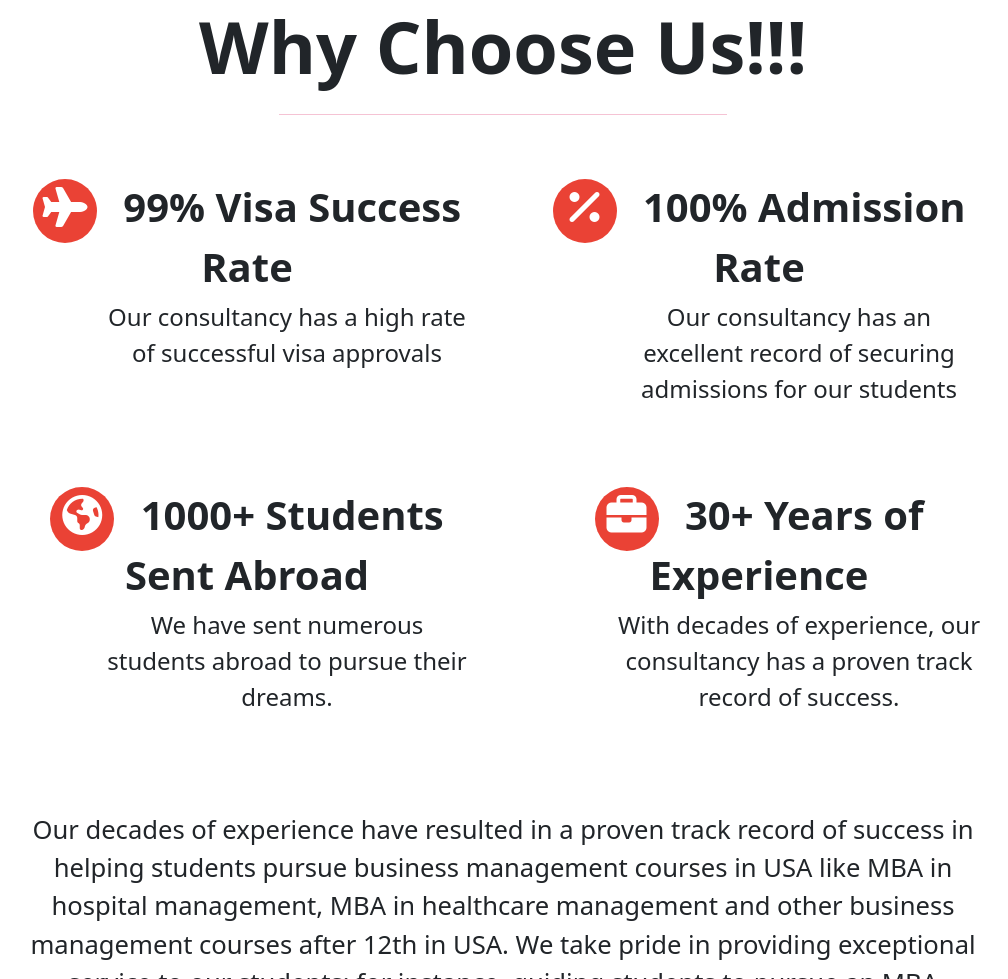
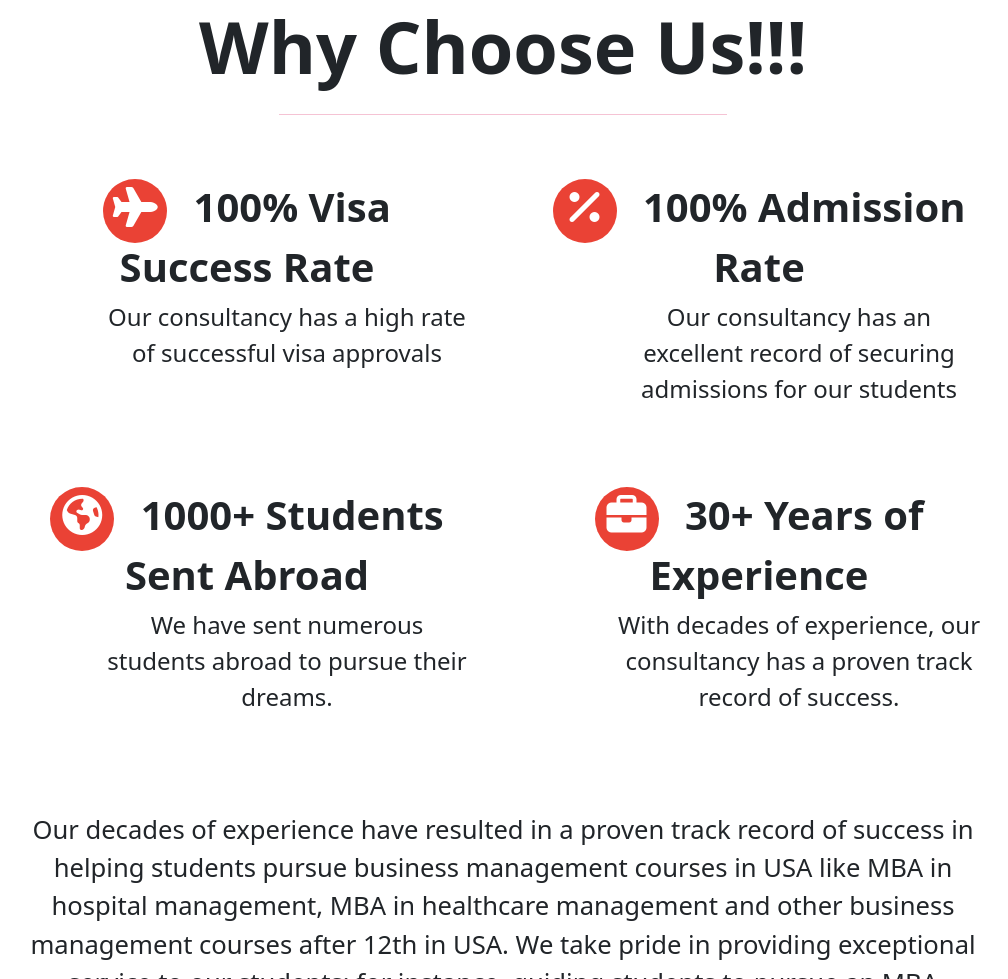
Before and after one commit to hustlerZzZ/buisness-usa, a plain HTML site: page index.html in a window 1280 px wide. Shown: the part 2589-3568 px from the top of the page, without its empty margins (137-1145 px from the left). Drawn offline with nearby package versions, Linux system fonts and the light colour scheme.

Commit message:
Update index.html

```diff
--- a/index.html
+++ b/index.html
@@ -108,7 +108,7 @@
             <hr class="features-row">
             <div class="features-compartment">
                 <div class="features-compartment__item">
-                    <h1><span><i class="fa-plane fa-solid features-compartment__icon"></i></span> 99% Visa Success Rate
+                    <h1><span><i class="fa-plane fa-solid features-compartment__icon"></i></span> 100% Visa Success Rate
                     </h1>
                     <p>Our consultancy has a high rate of successful visa approvals</p>
                 </div>
```
